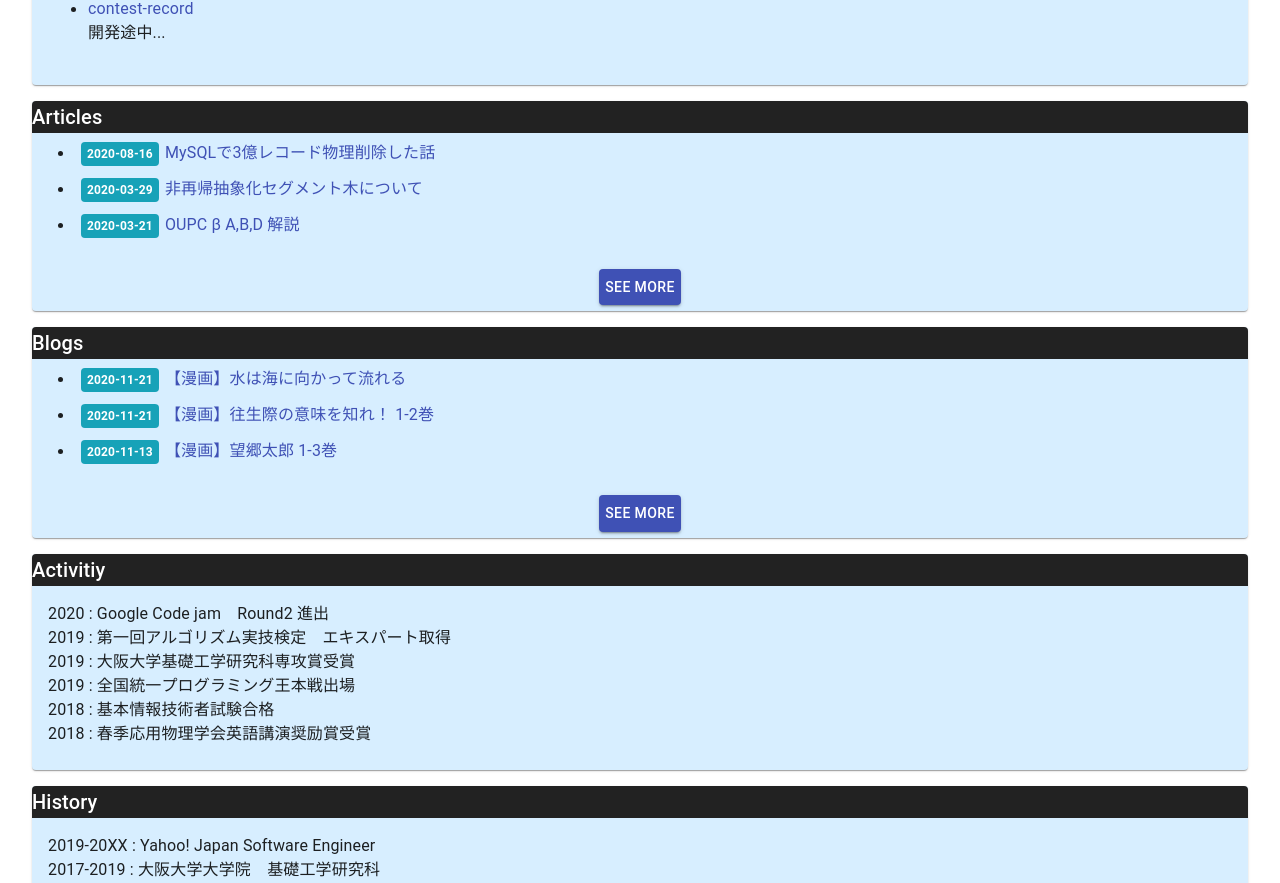
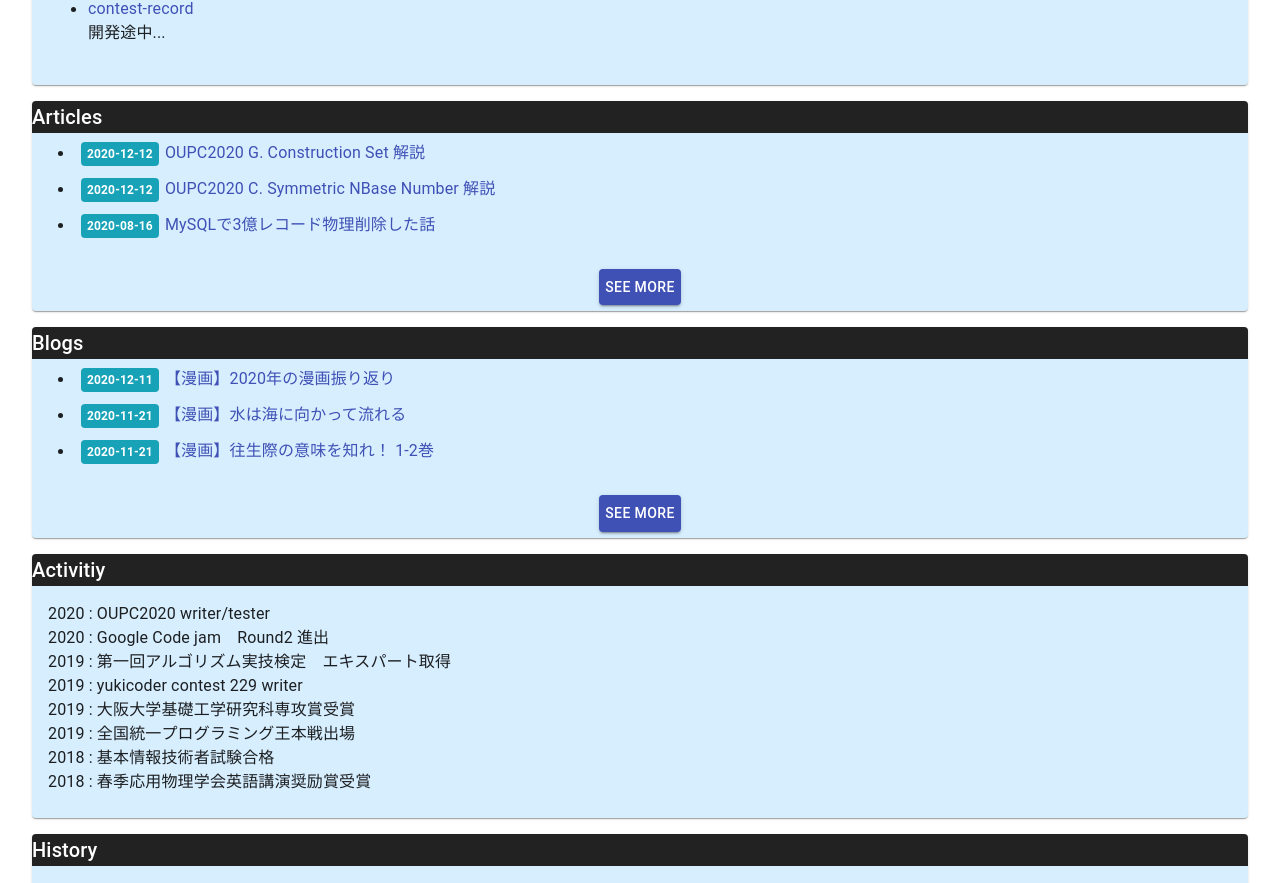
Before and after one commit to ningenMe/ningenme-net-front, a React (Create React App) app: page /#/ in a window 1280 px wide. Shown: the part 612-1495 px from the top of the page. Built offline with nearby package versions, Linux system fonts and the light colour scheme.

Commit message:
[add] oupc

```diff
--- a/src/assets/Contents.js
+++ b/src/assets/Contents.js
@@ -12,6 +12,8 @@ export const Applications = [
     {name:"contest-record" , href:'https://contest-record.ningenme.net/'     , description:"開発途中..."},
 ];
 export const Articles = [
+    {date:"2020-12-12",name:"OUPC2020 G. Construction Set 解説", href:'https://ningenme.hatenablog.com/entry/2020/12/12/170313'},
+    {date:"2020-12-12",name:"OUPC2020 C. Symmetric NBase Number 解説", href:'https://ningenme.hatenablog.com/entry/2020/12/12/132851'},
     {date:"2020-08-16",name:"MySQLで3億レコード物理削除した話", href:'https://qiita.com/ningenMe/items/57bd66359d89b691ba0d'},
     {date:"2020-03-29",name:"非再帰抽象化セグメント木について", href:'https://qiita.com/ningenMe/items/bf66de877e3b97d35862'},
     {date:"2020-03-21",name:"OUPC β A,B,D 解説", href:'https://ningenme.hatenablog.com/entry/2020/03/21/170301'},
@@ -34,6 +36,7 @@ export const Articles = [
     {date:"2018-06-05",name:"ABC過去問を全部解きました。[前編]", href:'https://ningenme.hatenablog.com/entry/2018/06/05/093012'},
 ];
 export const Blogs = [
+    {date:"2020-12-11",name:"【漫画】2020年の漫画振り返り",             href:'https://ameblo.jp/ningenme/entry-12640244018.html'},
     {date:"2020-11-21",name:"【漫画】水は海に向かって流れる",           href:'https://ameblo.jp/ningenme/entry-12639268535.html'},
     {date:"2020-11-21",name:"【漫画】往生際の意味を知れ！ 1-2巻",       href:'https://ameblo.jp/ningenme/entry-12639264720.html'},
     {date:"2020-11-13",name:"【漫画】望郷太郎 1-3巻",                   href:'https://ameblo.jp/ningenme/entry-12637695036.html'},
@@ -73,6 +76,8 @@ export const Problems = [
     {name:"[hackerrank] Product Grid",             href:'https://www.hackerrank.com/contests/oupc-beta/challenges/product-grid'},
     {name:"[yukicoder] Color Box",                 href:'https://yukicoder.me/problems/no/1035'},
     {name:"[yukicoder] Make One With GCD 2",       href:'https://yukicoder.me/problems/no/1036'},
+    {name:"[aoj] Symmetric Nbase Number",          href:'https://onlinejudge.u-aizu.ac.jp/beta/room.html#OUPC2020/problems/C'},
+    {name:"[aoj] Construction Set",                href:'https://onlinejudge.u-aizu.ac.jp/beta/room.html#OUPC2020/problems/G'},
 ];
 export const Papers = [
     {name:"J. Phys. D: Appl. Phys. 53, 094001(2019)",href:'https://iopscience.iop.org/article/10.1088/1361-6463/ab5a27/meta',description:"共著"},
@@ -80,8 +85,10 @@ export const Papers = [
     {name:"Phys.Rev.Appl. 10, 034063(2018)",         href:'https://journals.aps.org/prapplied/abstract/10.1103/PhysRevApplied.10.034063' , description:"主著。磁気素子を用いたrservoir computingがパフォーマンスを出せることを示したシミュレーションの論文です。"},
 ];
 export const Activities = [
+    "2020 : OUPC2020 writer/tester",
     "2020 : Google Code jam　Round2 進出",
     "2019 : 第一回アルゴリズム実技検定　エキスパート取得",
+    "2019 : yukicoder contest 229 writer",
     "2019 : 大阪大学基礎工学研究科専攻賞受賞",
     "2019 : 全国統一プログラミング王本戦出場",
     "2018 : 基本情報技術者試験合格",
```
